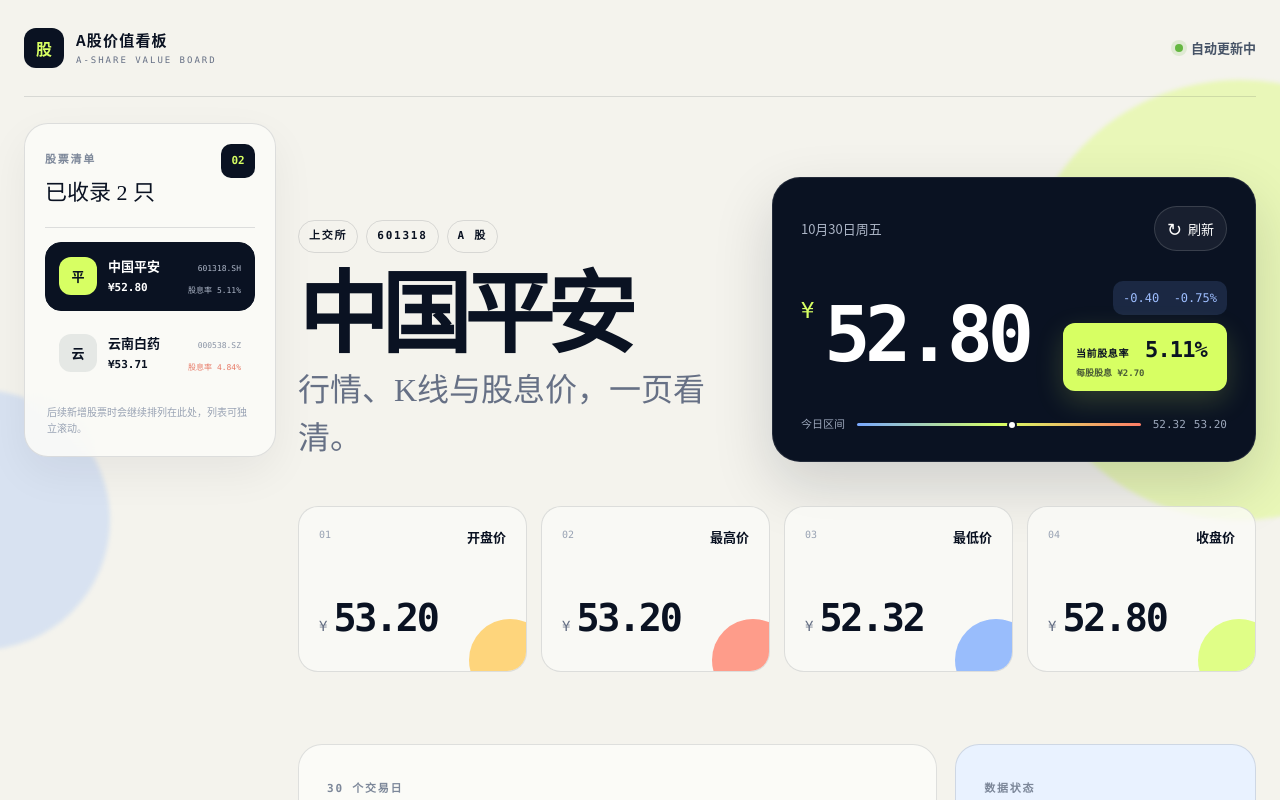
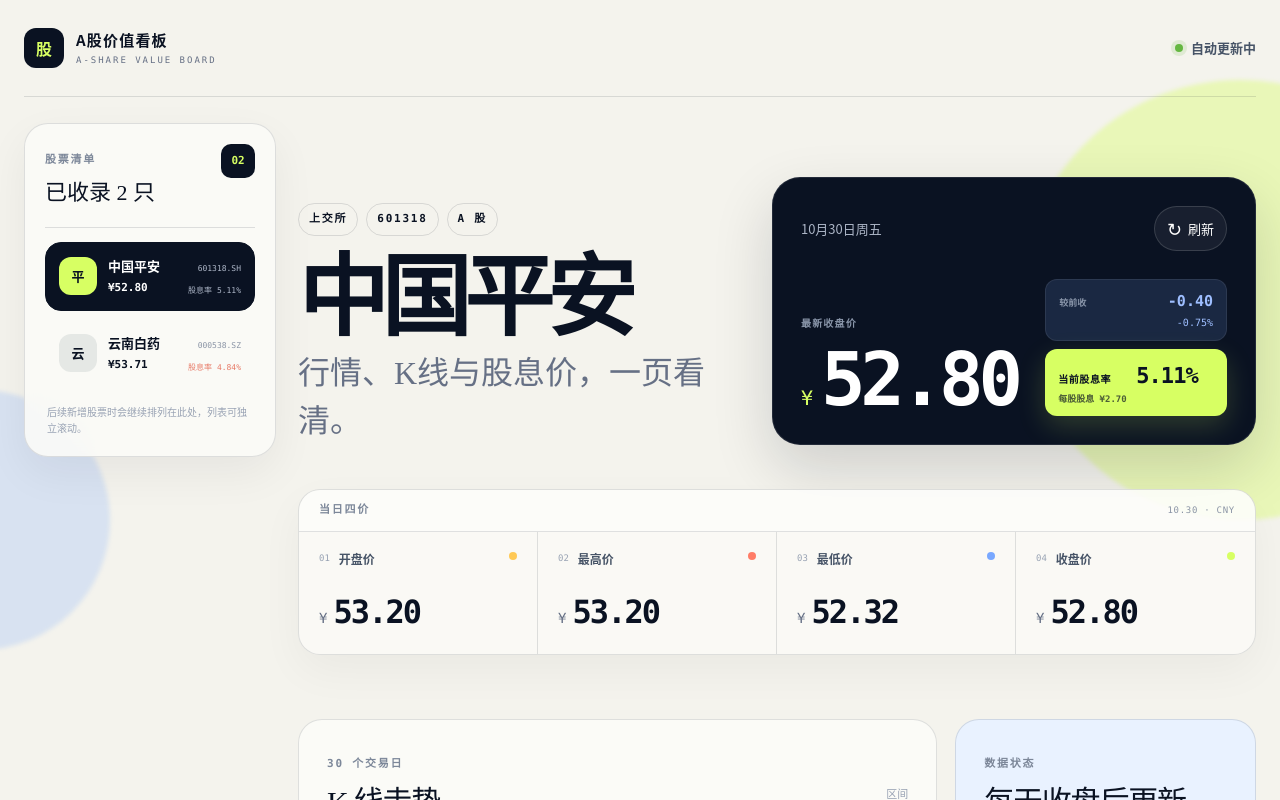
Before and after one commit to ai-stock-cn/a-share-value-board, a Next.js app: page / in a window 1280 px wide. Shown: the top 800 px of the page. Built offline with nearby package versions, Linux system fonts and the light colour scheme.

Commit message:
Refine quote and OHLC layout

```diff
--- a/app/StockDashboard.tsx
+++ b/app/StockDashboard.tsx
@@ -170,10 +170,6 @@ export default function StockDashboard() {
   const change = latest && previous ? latest.close - previous.close : 0;
   const changePercent = previous ? (change / previous.close) * 100 : 0;
   const direction = change > 0 ? "up" : change < 0 ? "down" : "flat";
-  const rangePosition = latest
-    ? ((latest.close - latest.low) / Math.max(latest.high - latest.low, 0.01)) *
-      100
-    : 0;
   const annualDividend = data?.annualDividend ?? selectedStock.annualDividend;
   const currentDividendYield = latest
     ? (annualDividend / latest.close) * 100
@@ -314,17 +310,26 @@ export default function StockDashboard() {
               </div>
 
               {latest ? (
-                <>
-                  <div className="price-line">
+                <div className="quote-overview">
+                  <div className="current-quote">
+                    <span className="quote-label">最新收盘价</span>
+                    <div className="current-price">
                       <span className="currency">¥</span>
                       <strong>{numberFormatter.format(latest.close)}</strong>
-                    <div className="quote-badges">
-                      <span className={`change-pill ${direction}`}>
+                    </div>
+                  </div>
+                  <div className="quote-metrics">
+                    <div className={`change-summary ${direction}`}>
+                      <span>较前收</span>
+                      <strong>
                         {change >= 0 ? "+" : ""}
-                        {numberFormatter.format(change)}&nbsp;&nbsp;
+                        {numberFormatter.format(change)}
+                      </strong>
+                      <small>
                         {changePercent >= 0 ? "+" : ""}
                         {changePercent.toFixed(2)}%
-                      </span>
+                      </small>
+                    </div>
                     <div className="dividend-highlight">
                       <span>当前股息率</span>
                       <strong>
@@ -336,19 +341,6 @@ export default function StockDashboard() {
                     </div>
                   </div>
                 </div>
-                  <div className="range-summary">
-                    <span>今日区间</span>
-                    <div className="range-track" aria-hidden="true">
-                      <i
-                        style={{
-                          left: `${Math.min(100, Math.max(0, rangePosition))}%`,
-                        }}
-                      />
-                    </div>
-                    <span>{numberFormatter.format(latest.low)}</span>
-                    <span>{numberFormatter.format(latest.high)}</span>
-                  </div>
-                </>
               ) : (
                 <div className="hero-skeleton">
                   <Skeleton
@@ -376,10 +368,36 @@ export default function StockDashboard() {
           ) : (
             <>
               <section className="price-grid" aria-label="当日四价">
-                <PriceCard label="开盘价" value={latest?.open} accent="amber" index="01" />
-                <PriceCard label="最高价" value={latest?.high} accent="coral" index="02" />
-                <PriceCard label="最低价" value={latest?.low} accent="blue" index="03" />
-                <PriceCard label="收盘价" value={latest?.close} accent="lime" index="04" />
+                <div className="price-grid-heading">
+                  <span className="section-kicker">当日四价</span>
+                  <small>
+                    {latest ? formatTableDate(latest.tradeDate) : "--.--"} · CNY
+                  </small>
+                </div>
+                <PriceCard
+                  label="开盘价"
+                  value={latest?.open}
+                  accent="amber"
+                  index="01"
+                />
+                <PriceCard
+                  label="最高价"
+                  value={latest?.high}
+                  accent="coral"
+                  index="02"
+                />
+                <PriceCard
+                  label="最低价"
+                  value={latest?.low}
+                  accent="blue"
+                  index="03"
+                />
+                <PriceCard
+                  label="收盘价"
+                  value={latest?.close}
+                  accent="lime"
+                  index="04"
+                />
               </section>
 
               <section className="insight-grid">
--- a/app/globals.css
+++ b/app/globals.css
@@ -281,9 +281,7 @@ footer {
   color: white;
 }
 
-.quote-heading,
-.price-line,
-.range-summary {
+.quote-heading {
   display: flex;
   align-items: center;
 }
@@ -330,40 +328,73 @@ footer {
   to { transform: rotate(360deg); }
 }
 
-.price-line {
-  flex-wrap: wrap;
-  gap: 10px;
-  margin: 30px 0 26px;
-}
-
-.price-line .currency {
-  align-self: flex-start;
-  margin-top: 13px;
+.quote-overview {
+  display: grid;
+  grid-template-columns: minmax(0, 1.1fr) minmax(168px, 0.9fr);
+  gap: 22px;
+  align-items: end;
+  margin-top: 28px;
+}
+
+.quote-label {
+  display: block;
+  color: #8995a9;
+  font-family: ui-monospace, SFMono-Regular, Menlo, monospace;
+  font-size: 10px;
+  font-weight: 700;
+  letter-spacing: 0.12em;
+}
+
+.current-price {
+  display: flex;
+  align-items: baseline;
+  gap: 8px;
+  margin-top: 11px;
+}
+
+.current-price .currency {
   color: var(--lime);
   font-family: ui-monospace, SFMono-Regular, Menlo, monospace;
-  font-size: 22px;
-}
-
-.price-line > strong {
-  font-family: ui-monospace, SFMono-Regular, Menlo, monospace;
-  font-size: clamp(52px, 6vw, 82px);
+  font-size: 20px;
+}
+
+.current-price strong {
+  font-family: ui-monospace, SFMono-Regular, Menlo, monospace;
+  font-size: clamp(52px, 6vw, 74px);
   letter-spacing: -0.07em;
   line-height: 1;
 }
 
-.change-pill {
-  padding: 8px 10px;
-  border-radius: 10px;
-  font-family: ui-monospace, SFMono-Regular, Menlo, monospace;
-  font-size: 12px;
-}
-
-.quote-badges {
-  display: flex;
-  flex-direction: column;
-  align-items: flex-end;
+.quote-metrics {
+  display: grid;
   gap: 8px;
-  margin-left: auto;
+}
+
+.change-summary {
+  display: grid;
+  grid-template-columns: 1fr auto;
+  align-items: baseline;
+  gap: 2px 10px;
+  padding: 10px 13px;
+  border: 1px solid rgba(255, 255, 255, 0.08);
+  border-radius: 12px;
+  font-family: ui-monospace, SFMono-Regular, Menlo, monospace;
+}
+
+.change-summary span {
+  color: #8995a9;
+  font-size: 9px;
+  font-weight: 700;
+}
+
+.change-summary strong {
+  font-size: 15px;
+}
+
+.change-summary small {
+  grid-column: 1 / -1;
+  font-size: 10px;
+  text-align: right;
 }
 
 .dividend-highlight {
@@ -403,52 +434,21 @@ footer {
   font-weight: 700;
 }
 
-.change-pill.up {
+.change-summary.up {
   background: rgba(255, 125, 103, 0.16);
   color: #ff9d8c;
 }
 
-.change-pill.down {
+.change-summary.down {
   background: rgba(121, 168, 255, 0.15);
   color: #9ebeff;
 }
 
-.change-pill.flat {
+.change-summary.flat {
   background: rgba(255, 255, 255, 0.1);
   color: #d7dce5;
 }
 
-.range-summary {
-  display: grid;
-  grid-template-columns: auto 1fr auto auto;
-  gap: 12px;
-  color: #9ba6ba;
-  font-family: ui-monospace, SFMono-Regular, Menlo, monospace;
-  font-size: 11px;
-}
-
-.range-summary span:last-child {
-  margin-left: -4px;
-}
-
-.range-track {
-  position: relative;
-  height: 3px;
-  border-radius: 999px;
-  background: linear-gradient(90deg, var(--blue), var(--lime), var(--coral));
-}
-
-.range-track i {
-  position: absolute;
-  top: 50%;
-  width: 10px;
-  height: 10px;
-  border: 2px solid var(--ink);
-  border-radius: 50%;
-  background: white;
-  transform: translate(-50%, -50%);
-}
-
 .hero-skeleton {
   margin-top: 30px;
 }
@@ -456,29 +456,52 @@ footer {
 .price-grid {
   display: grid;
   grid-template-columns: repeat(4, 1fr);
-  gap: 14px;
-  padding-bottom: 72px;
+  gap: 0;
+  margin-bottom: 64px;
+  overflow: hidden;
+  border: 1px solid var(--line);
+  border-radius: 22px;
+  background: rgba(251, 251, 247, 0.84);
+  box-shadow: 0 16px 44px rgba(10, 18, 34, 0.045);
+}
+
+.price-grid-heading {
+  grid-column: 1 / -1;
+  display: flex;
+  align-items: center;
+  justify-content: space-between;
+  padding: 12px 20px;
+  border-bottom: 1px solid var(--line);
+  background: rgba(255, 255, 255, 0.36);
+}
+
+.price-grid-heading small {
+  color: #8a94a5;
+  font-family: ui-monospace, SFMono-Regular, Menlo, monospace;
+  font-size: 9px;
+  letter-spacing: 0.08em;
 }
 
 .price-card {
   position: relative;
-  min-height: 166px;
-  padding: 20px;
-  overflow: hidden;
-  border: 1px solid var(--line);
-  border-radius: 20px;
-  background: rgba(251, 251, 247, 0.8);
+  min-height: 116px;
+  padding: 18px 20px;
+  border-right: 1px solid var(--line);
+  background: transparent;
 }
 
 .price-card::after {
   position: absolute;
-  width: 82px;
-  height: 82px;
-  right: -25px;
-  bottom: -30px;
+  width: 8px;
+  height: 8px;
+  top: 20px;
+  right: 20px;
   border-radius: 50%;
   content: "";
-  opacity: 0.75;
+}
+
+.price-card:last-child {
+  border-right: 0;
 }
 
 .price-card.amber::after { background: var(--amber); }
@@ -488,17 +511,19 @@ footer {
 
 .price-card > div {
   display: flex;
-  justify-content: space-between;
+  align-items: center;
+  gap: 9px;
 }
 
 .card-index {
   color: #98a2b3;
   font-family: ui-monospace, SFMono-Regular, Menlo, monospace;
-  font-size: 10px;
+  font-size: 9px;
 }
 
 .card-label {
-  font-size: 13px;
+  color: #475467;
+  font-size: 12px;
   font-weight: 700;
 }
 
@@ -506,7 +531,7 @@ footer {
   display: flex;
   align-items: baseline;
   gap: 6px;
-  margin: 42px 0 0;
+  margin: 20px 0 0;
   font-family: ui-monospace, SFMono-Regular, Menlo, monospace;
 }
 
@@ -516,7 +541,7 @@ footer {
 }
 
 .price-card p strong {
-  font-size: clamp(30px, 3vw, 40px);
+  font-size: clamp(27px, 2.5vw, 34px);
   letter-spacing: -0.06em;
 }
 
@@ -983,6 +1008,14 @@ footer span {
     grid-template-columns: repeat(2, 1fr);
   }
 
+  .price-card:nth-of-type(2n) {
+    border-right: 0;
+  }
+
+  .price-card:nth-of-type(-n + 2) {
+    border-bottom: 1px solid var(--line);
+  }
+
   .insight-grid {
     grid-template-columns: 1fr;
   }
@@ -1051,48 +1084,34 @@ footer span {
     border-radius: 22px;
   }
 
-  .price-line > strong {
+  .quote-overview {
+    grid-template-columns: minmax(0, 1fr) minmax(156px, 0.82fr);
+    gap: 14px;
+  }
+
+  .current-price strong {
     font-size: 52px;
   }
 
-  .quote-badges {
-    width: 100%;
-    margin: 4px 0 0 29px;
-    align-items: stretch;
-  }
-
-  .change-pill {
-    width: fit-content;
-  }
-
   .dividend-highlight {
-    width: min(100%, 220px);
-  }
-
-  .range-summary {
-    grid-template-columns: auto 1fr auto;
-  }
-
-  .range-summary span:last-child {
-    display: none;
+    min-width: 0;
   }
 
   .price-grid {
-    gap: 10px;
-    padding-bottom: 48px;
+    margin-bottom: 48px;
   }
 
   .price-card {
-    min-height: 142px;
+    min-height: 108px;
     padding: 16px;
   }
 
   .price-card p {
-    margin-top: 34px;
+    margin-top: 17px;
   }
 
   .price-card p strong {
-    font-size: 27px;
+    font-size: 26px;
   }
 
   .trend-card,
@@ -1143,6 +1162,37 @@ footer span {
   footer span {
     display: block;
     margin-top: 8px;
+  }
+}
+
+@media (max-width: 440px) {
+  .quote-overview {
+    grid-template-columns: 1fr;
+    gap: 18px;
+  }
+
+  .quote-metrics {
+    grid-template-columns: repeat(2, minmax(0, 1fr));
+  }
+
+  .dividend-highlight {
+    grid-template-columns: 1fr;
+    align-content: center;
+    gap: 2px;
+  }
+
+  .dividend-highlight strong {
+    grid-column: 1;
+    font-size: 20px;
+  }
+
+  .price-grid-heading {
+    padding-inline: 16px;
+  }
+
+  .price-card::after {
+    top: 17px;
+    right: 16px;
   }
 }
 
```
Also changed, not shown: 1 other file (tests, documents, lock files or other folders). Lines whose indentation alone changed are shown as unchanged.
